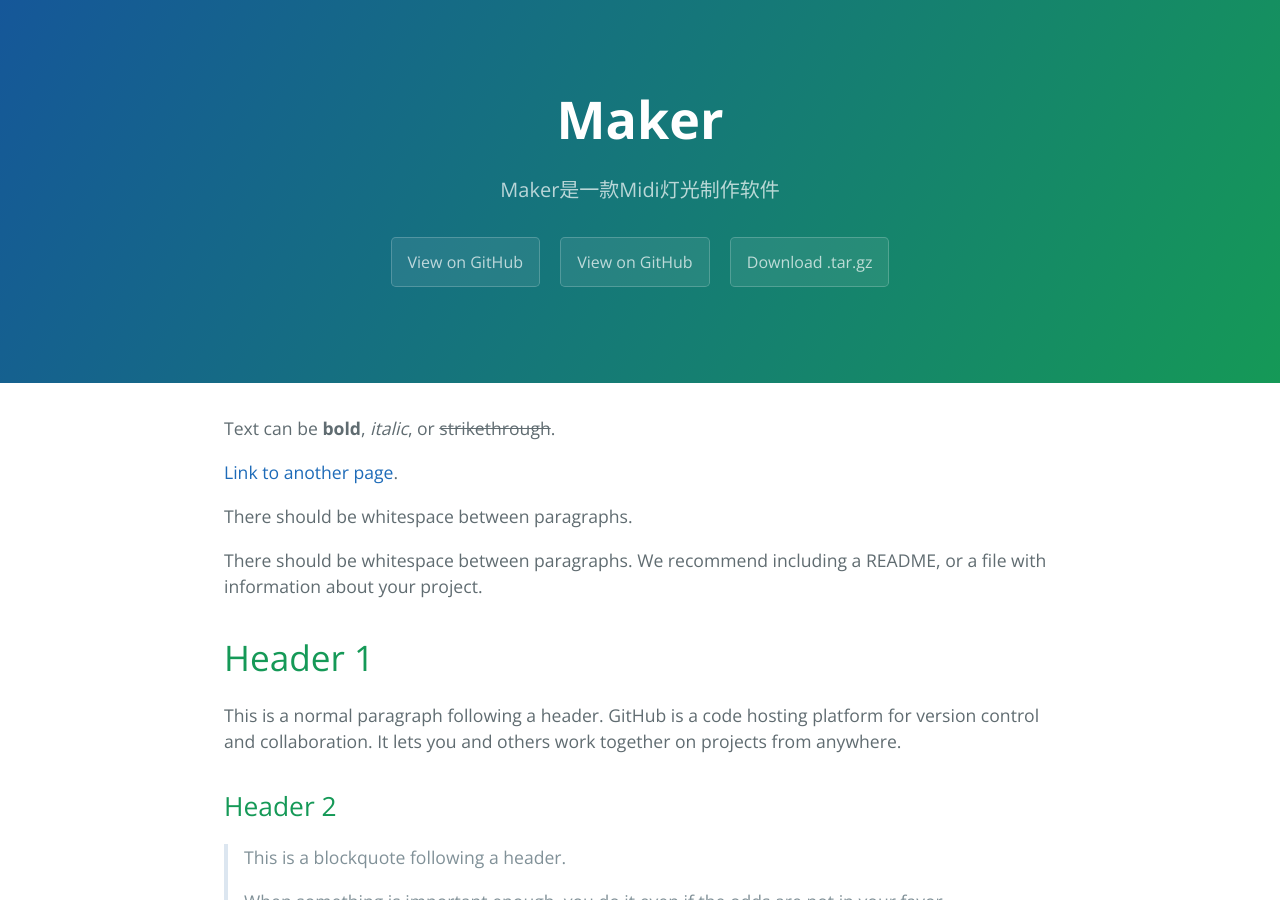
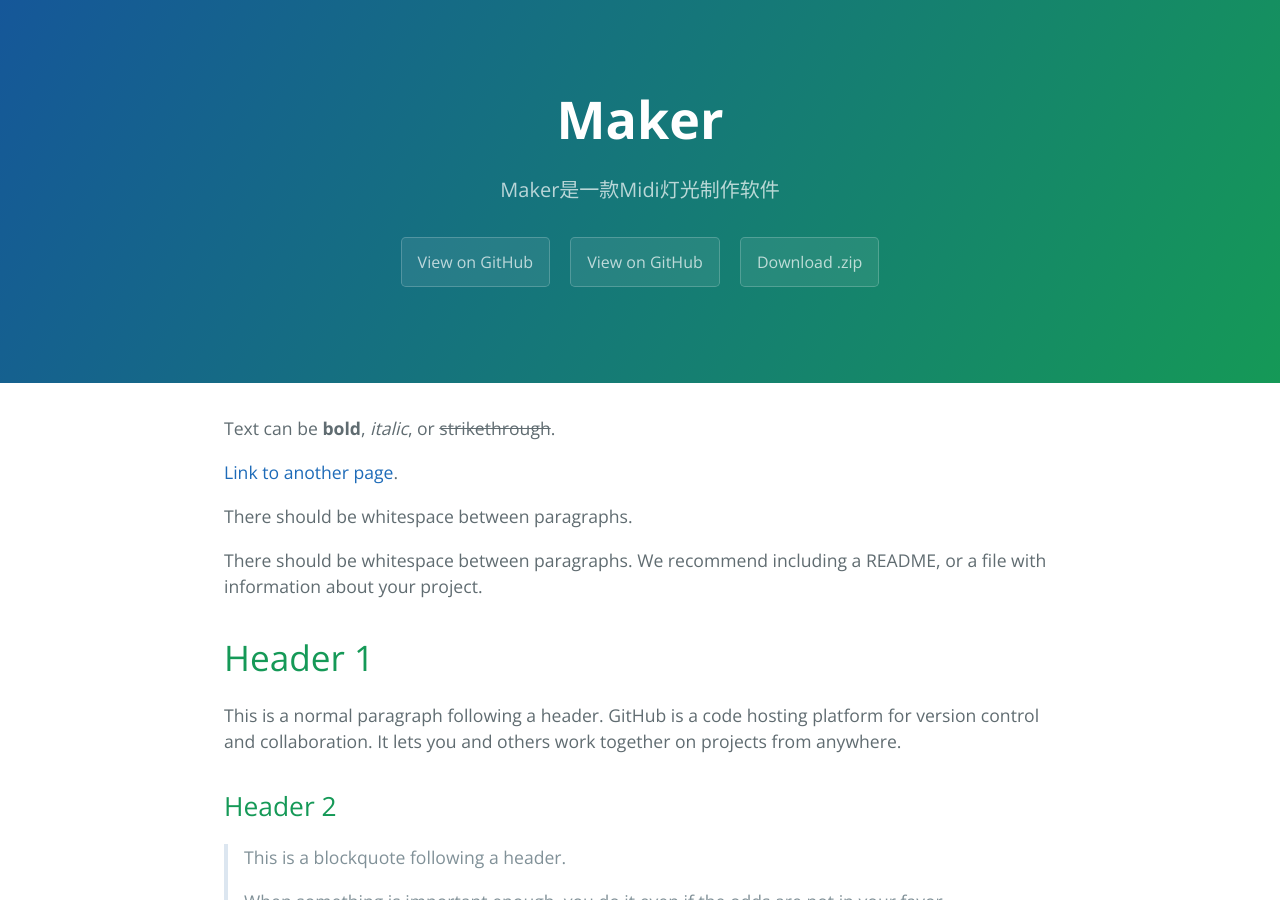
Before and after one commit to hhm2maker/DiscardWebSite, a Jekyll site: the page built from index.md, in a window 1280 px wide and 900 px high. Built offline with Jekyll 4.4.1, drawn with Linux system fonts in a browser that asks for light colours.

Commit message:
2018.11.11 19:52

```diff
--- a/_layouts/default.html
+++ b/_layouts/default.html
@@ -30,7 +30,7 @@
       {% endif %}
       {% if site.show_downloads %}
         <a href="https://github.com/hhm2maker/Maker" class="btn">View on GitHub</a>
-        <a href="{{ '/download/maker.rar?' | relative_url }}" class="btn">Download .tar.gz</a>
+         <a href="{{ site.github.zip_url }}" class="btn">Download .zip</a>
       {% endif %}
     </header>
 
```
